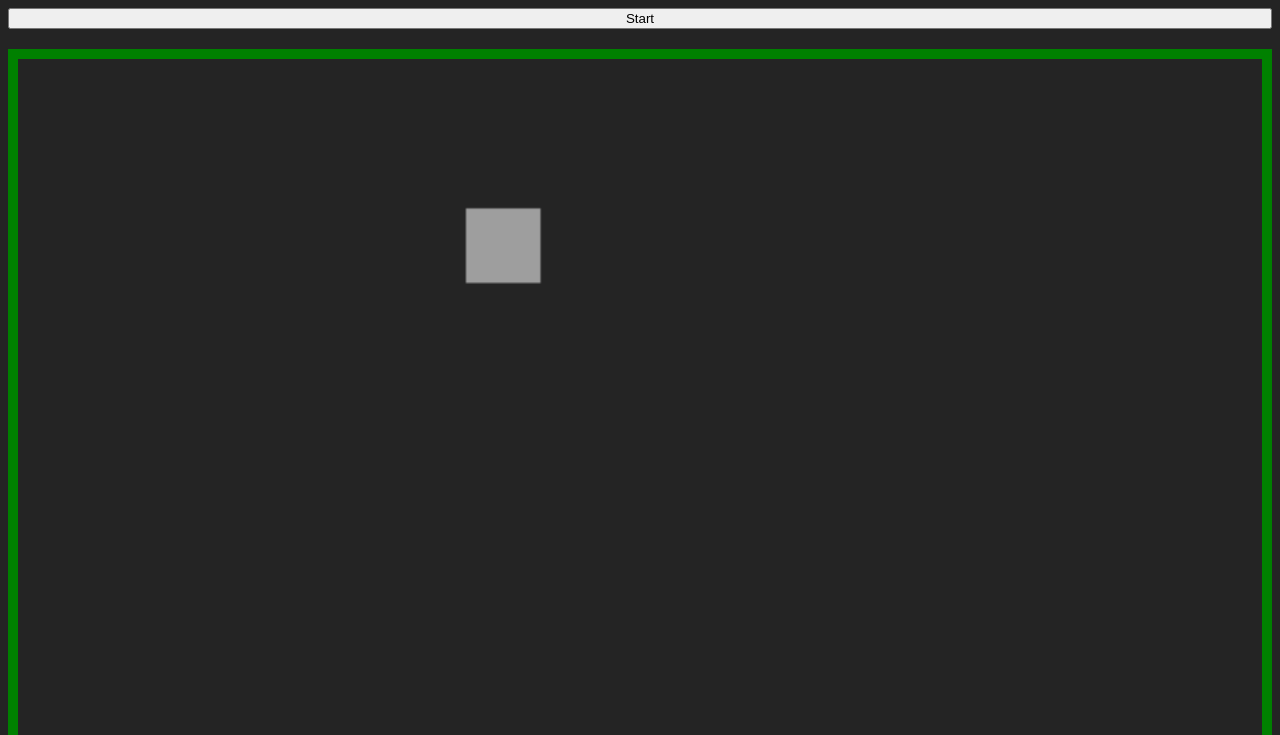
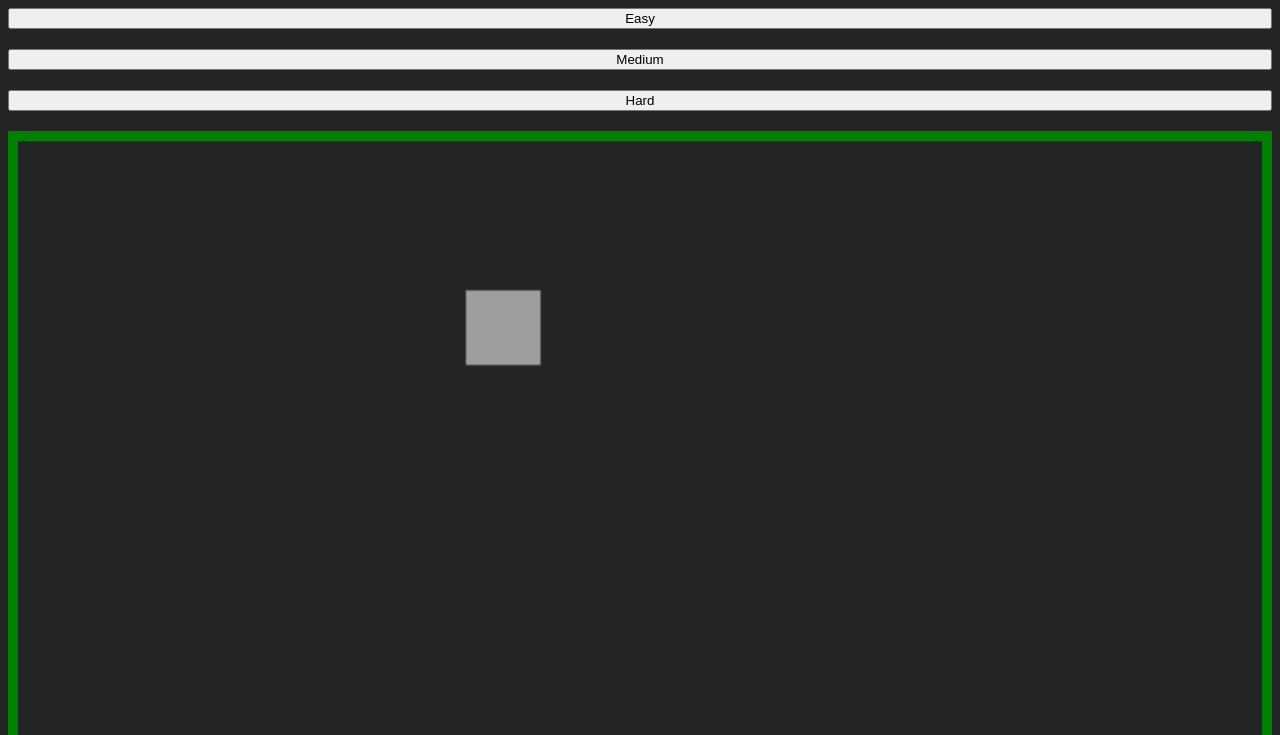
Before and after one commit to johntrehearn/snake_game_team3, a React (Vite) app in the folder snake_team3/: page / in a window 1280 px wide. Shown: the top 735 px of the page. Built offline with nearby package versions, Linux system fonts and the light colour scheme.

Commit message:
use WASD keys, 3 diff levels

```diff
--- a/snake_team3/src/App.jsx
+++ b/snake_team3/src/App.jsx
@@ -1,14 +1,12 @@
-import { useEffect, useState, useRef } from 'react';
-import { useInterval } from './useInterval';
-
+import { useEffect, useState, useRef } from "react";
+import { useInterval } from "./useInterval";
 
 import {
   board_size,
   start_snake,
   start_apple,
-  square_size,
-  snake_speed,
-  movement
+  difficulty,
+  movement,
 } from "./constants";
 
 const App = () => {
@@ -16,18 +14,18 @@ const App = () => {
   const [apple, setApple] = useState(start_apple);
   const [speed, setSpeed] = useState(null);
   const [dir, setDir] = useState([0, -1]);
+  const [squareSize, setSquareSize] = useState(difficulty.medium.size);
   const [gameOver, setGameOver] = useState(false);
   const canvasRef = useRef();
 
-
-
   useInterval(() => gameLoop(), speed);
 
-  const startGame = () => {
+  const startGame = (size, speed) => {
     setSnake(start_snake);
     setApple(start_apple);
     setDir([0, -1]);
-    setSpeed(snake_speed);
+    setSquareSize(size);
+    setSpeed(speed);
     setGameOver(false);
   };
 
@@ -36,17 +34,17 @@ const App = () => {
     setGameOver(true);
   };
 
-  const createApple = () => apple.map((_, i) => Math.floor(Math.random() * (board_size[i] / square_size)));
+  const createApple = () =>
+    apple.map((_, i) =>
+      Math.floor(Math.random() * (board_size[i] / squareSize))
+    );
 
-  const snakeMove = ({keyCode}) => {
-    setDir(movement[keyCode])
-/*     const keys = Object.keys(movement)
-    if (keys.includes(keyCode)){
-      console.log("direction", movement[keyCode])
-    } else {
-      return
-    } */
+  const snakeMove = ({ keyCode }) => {
+    const keys = Object.keys(movement).map(Number);
+    if (keys.includes(keyCode)) {
+      setDir(movement[keyCode]);
     }
+  };
 
   const gameLoop = () => {
     const snakeCopy = [...snake];
@@ -58,21 +56,22 @@ const App = () => {
   };
 
   const checkCollision = (snakeHead, snk = snake) => {
-    if(
-      snakeHead[0] * square_size >= board_size[0] ||
+    if (
+      snakeHead[0] * squareSize >= board_size[0] ||
       snakeHead[0] < 0 ||
-      snakeHead[1] * square_size >= board_size[1] ||
+      snakeHead[1] * squareSize >= board_size[1] ||
       snakeHead[1] < 0
     )
       return true;
 
     for (const segment of snk) {
-      if (snakeHead[0] === segment[0] && snakeHead[1] === segment[1]) return true;
+      if (snakeHead[0] === segment[0] && snakeHead[1] === segment[1])
+        return true;
     }
     return false;
   };
 
-  const cheakAppleCollision = newSnake => {
+  const cheakAppleCollision = (newSnake) => {
     if (newSnake[0][0] === apple[0] && newSnake[0][1] === apple[1]) {
       let newApple = createApple();
       while (checkCollision(newApple, newSnake)) {
@@ -82,46 +81,53 @@ const App = () => {
       return true;
     }
     return false;
-  }
+  };
 
-  useEffect (() => {
+  useEffect(() => {
     const context = canvasRef.current.getContext("2d");
     const img = new Image();
     img.onload = draw;
-  img.src = 'https://i.stack.imgur.com/CbEMh.png';
+    img.src = "https://i.stack.imgur.com/CbEMh.png";
     function draw() {
       context.drawImage(img, apple[0], apple[1], 1, 1);
     }
-    context.setTransform(square_size, 0, 0, square_size, 0, 0);
+    context.setTransform(squareSize, 0, 0, squareSize, 0, 0);
     context.clearRect(0, 0, board_size[0], board_size[0]);
-    img.src = 'https://i.stack.imgur.com/CbEMh.png';
+    img.src = "https://i.stack.imgur.com/CbEMh.png";
 
     context.drawImage(img, 0, 0);
     context.fillStyle = "blue";
     snake.forEach(([x, y]) => context.fillRect(x, y, 1, 1));
-  }, [snake, apple, gameOver]);
-
+  }, [snake, apple, gameOver, squareSize]);
 
   return (
-
-
-    <div className='app' role="button" tabIndex="0" onKeyDown={snakeMove}>
-
-
-    <button onClick={startGame} >Start</button>
+    <div className="app" role="button" tabIndex="0" onKeyDown={snakeMove}>
+      <button
+        onClick={() => startGame(difficulty.easy.size, difficulty.easy.speed)}
+      >
+        Easy
+      </button>
+      <button
+        onClick={() =>
+          startGame(difficulty.medium.size, difficulty.medium.speed)
+        }
+      >
+        Medium
+      </button>
+      <button
+        onClick={() => startGame(difficulty.hard.size, difficulty.hard.speed)}
+      >
+        Hard
+      </button>
       <canvas
-    style={{border: "10px solid green"}}
+        style={{ border: "10px solid green" }}
         width={`${board_size[0]}px`}
         height={`${board_size[1]}px`}
-    ref ={canvasRef}
-
+        ref={canvasRef}
       />
-
       {gameOver && <div>GAME OVER</div>}
     </div>
-
-  )
-
-}
+  );
+};
 
 export default App;
--- a/snake_team3/src/constants.jsx
+++ b/snake_team3/src/constants.jsx
@@ -1,17 +1,28 @@
 const board_size = [500, 500];
 
 const start_snake = [
-    [3, 15],
-    [3, 16],
-    [3, 17]
+  [3, 8],
+  [3, 9],
+  [3, 10],
 ];
 
-const start_apple = [6, 2]
+const start_apple = [6, 2];
 
-
-const square_size = 30;
-
-const snake_speed = 400;
+// difficulty level by speed and scaling
+const difficulty = {
+  easy: {
+    speed: 500,
+    size: 40,
+  },
+  medium: {
+    speed: 350,
+    size: 30,
+  },
+  hard: {
+    speed: 200,
+    size: 20,
+  },
+};
 
 // Arrow keys and gaming code configation (WASD)
 const movement = {
@@ -22,14 +33,7 @@ const movement = {
   65: [-1, 0],
   83: [0, 1],
   68: [1, 0],
-    87: [0, -1]
+  87: [0, -1],
 };
 
-export {
-    board_size,
-    start_snake,
-    start_apple,
-    square_size,
-    snake_speed,
-    movement
-};
+export { board_size, start_snake, start_apple, movement, difficulty };
```
Lines whose indentation alone changed are shown as unchanged.
